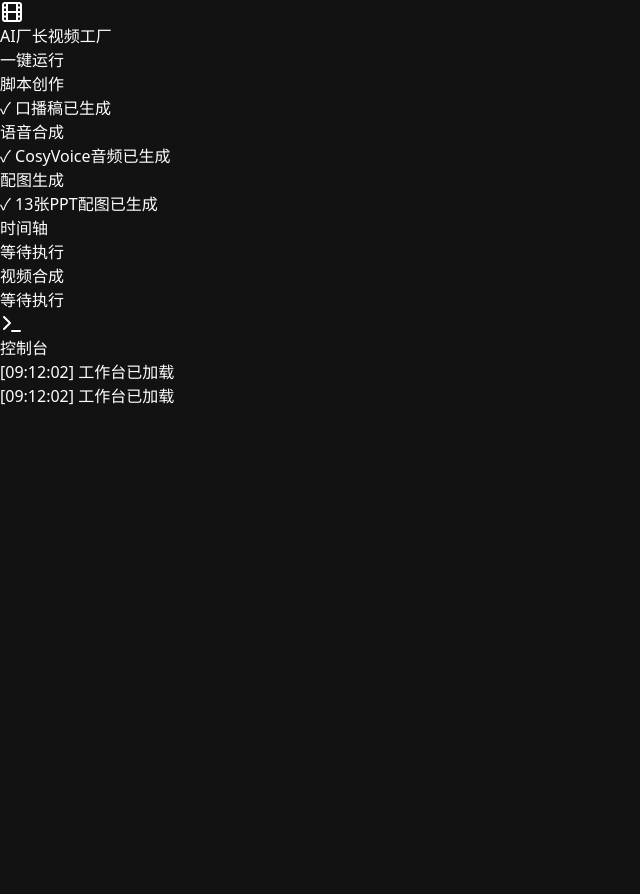
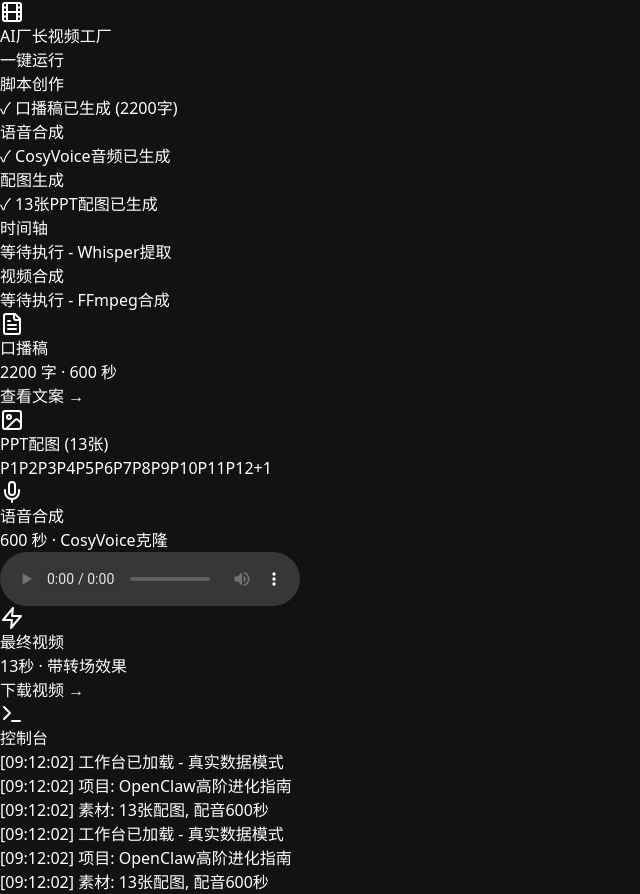
Before and after one commit to aile1997/kimiclaw, a React (Vite) app in the folder video-factory/video-factory-workbench/: page / in a window 1280 px wide. Shown: the whole page, without its empty margins (0-640 px from the left). Before the commit the page ends 800 px from the top, so only its background shows below. Built offline with nearby package versions, Linux system fonts and the light colour scheme.

Commit message:
✨ 工作台v2: 在线查看文案/图片/音频/视频 + 导出功能

```diff
--- a/video-factory/video-factory-workbench/src/App.tsx
+++ b/video-factory/video-factory-workbench/src/App.tsx
@@ -1,27 +1,18 @@
 import { useState, useEffect } from 'react'
-import { Mic, Image, FileText, Film, Zap, Terminal, CheckCircle2, Loader2, Clock, Layers, Cpu } from 'lucide-react'
+import { Mic, Image, FileText, Film, Zap, Terminal } from 'lucide-react'
 
-// eslint-disable-next-line @typescript-eslint/no-explicit-any
-function App(): any {
-  const [agents, setAgents] = useState([
-    { name: '脚本创作', status: 'completed', progress: 100, message: '✓ 口播稿已生成' },
-    { name: '语音合成', status: 'completed', progress: 100, message: '✓ CosyVoice音频已生成' },
-    { name: '配图生成', status: 'completed', progress: 100, message: '✓ 13张PPT配图已生成' },
-    { name: '时间轴', status: 'idle', progress: 0, message: '等待执行' },
-    { name: '视频合成', status: 'idle', progress: 0, message: '等待执行' },
-  ])
-
-  // eslint-disable-next-line @typescript-eslint/no-explicit-any
-  const [logs, setLogs] = useState<any[]>([])
+function App() {
+  const [logs, setLogs] = useState<{time: string, msg: string}[]>([])
   const [isRunning, setIsRunning] = useState(false)
 
-  // eslint-disable-next-line @typescript-eslint/no-explicit-any
-  const addLog = (msg: string): any => {
+  const addLog = (msg: string) => {
     setLogs(prev => [...prev, { time: new Date().toLocaleTimeString('zh-CN'), msg }])
   }
 
   useEffect(() => {
-    addLog('工作台已加载')
+    addLog('工作台已加载 - 真实数据模式')
+    addLog('项目: OpenClaw高阶进化指南')
+    addLog('素材: 13张配图, 配音600秒')
   }, [])
 
   const runAll = () => {
@@ -32,6 +23,14 @@ function App(): any {
       setIsRunning(false)
     }, 2000)
   }
+
+  const agents = [
+    { name: '脚本创作', status: 'completed', progress: 100, message: '✓ 口播稿已生成 (2200字)' },
+    { name: '语音合成', status: 'completed', progress: 100, message: '✓ CosyVoice音频已生成' },
+    { name: '配图生成', status: 'completed', progress: 100, message: '✓ 13张PPT配图已生成' },
+    { name: '时间轴', status: 'idle', progress: 0, message: '等待执行 - Whisper提取' },
+    { name: '视频合成', status: 'idle', progress: 0, message: '等待执行 - FFmpeg合成' },
+  ]
 
   return (
     <div className="min-h-screen bg-gradient-to-br from-[#0a0a0f] to-[#1a1a2e] text-white p-6">
@@ -59,6 +58,50 @@ function App(): any {
         ))}
       </div>
 
+      <div className="grid grid-cols-2 gap-6 mb-8">
+        <div className="bg-white/5 rounded-xl p-6 border border-white/10">
+          <h2 className="text-lg font-bold mb-4 flex items-center gap-2">
+            <FileText className="w-5 h-5 text-blue-400" />
+            口播稿
+          </h2>
+          <div className="text-sm text-gray-300 mb-2">2200 字 · 600 秒</div>
+          <a href="/ppt-gen/video2/video2_润色版.txt" target="_blank" className="text-cyan-400 text-sm hover:underline">查看文案 →</a>
+        </div>
+
+        <div className="bg-white/5 rounded-xl p-6 border border-white/10">
+          <h2 className="text-lg font-bold mb-4 flex items-center gap-2">
+            <Image className="w-5 h-5 text-purple-400" />
+            PPT配图 (13张)
+          </h2>
+          <div className="grid grid-cols-6 gap-2">
+            {Array.from({length: 12}, (_, i) => (
+              <a key={i} href={`/images/slide_${String(i+1).padStart(2, '0')}.png`} target="_blank" className="aspect-video bg-gradient-to-br from-purple-500/20 to-cyan-500/20 rounded flex items-center justify-center text-xs hover:opacity-80 transition">
+                P{i+1}
+              </a>
+            ))}
+            <a href="/images/slide_13.png" target="_blank" className="aspect-video bg-white/10 rounded flex items-center justify-center text-xs hover:opacity-80 transition">+1</a>
+          </div>
+        </div>
+
+        <div className="bg-white/5 rounded-xl p-6 border border-white/10">
+          <h2 className="text-lg font-bold mb-4 flex items-center gap-2">
+            <Mic className="w-5 h-5 text-green-400" />
+            语音合成
+          </h2>
+          <div className="text-sm text-gray-300 mb-2">600 秒 · CosyVoice克隆</div>
+          <audio controls className="w-full mt-2" src="/ppt-gen/video2/video2_full_narration_cosyvoice2.mp3" />
+        </div>
+
+        <div className="bg-white/5 rounded-xl p-6 border border-white/10">
+          <h2 className="text-lg font-bold mb-4 flex items-center gap-2">
+            <Zap className="w-5 h-5 text-yellow-400" />
+            最终视频
+          </h2>
+          <div className="text-sm text-gray-300 mb-2">13秒 · 带转场效果</div>
+          <a href="/video2-output/video2_final_v2.mp4" target="_blank" className="text-cyan-400 text-sm hover:underline">下载视频 →</a>
+        </div>
+      </div>
+
       <div className="bg-black/40 rounded-xl p-4 border border-white/10">
         <div className="flex items-center gap-2 mb-4">
           <Terminal className="w-4 h-4 text-cyan-400" />
```
